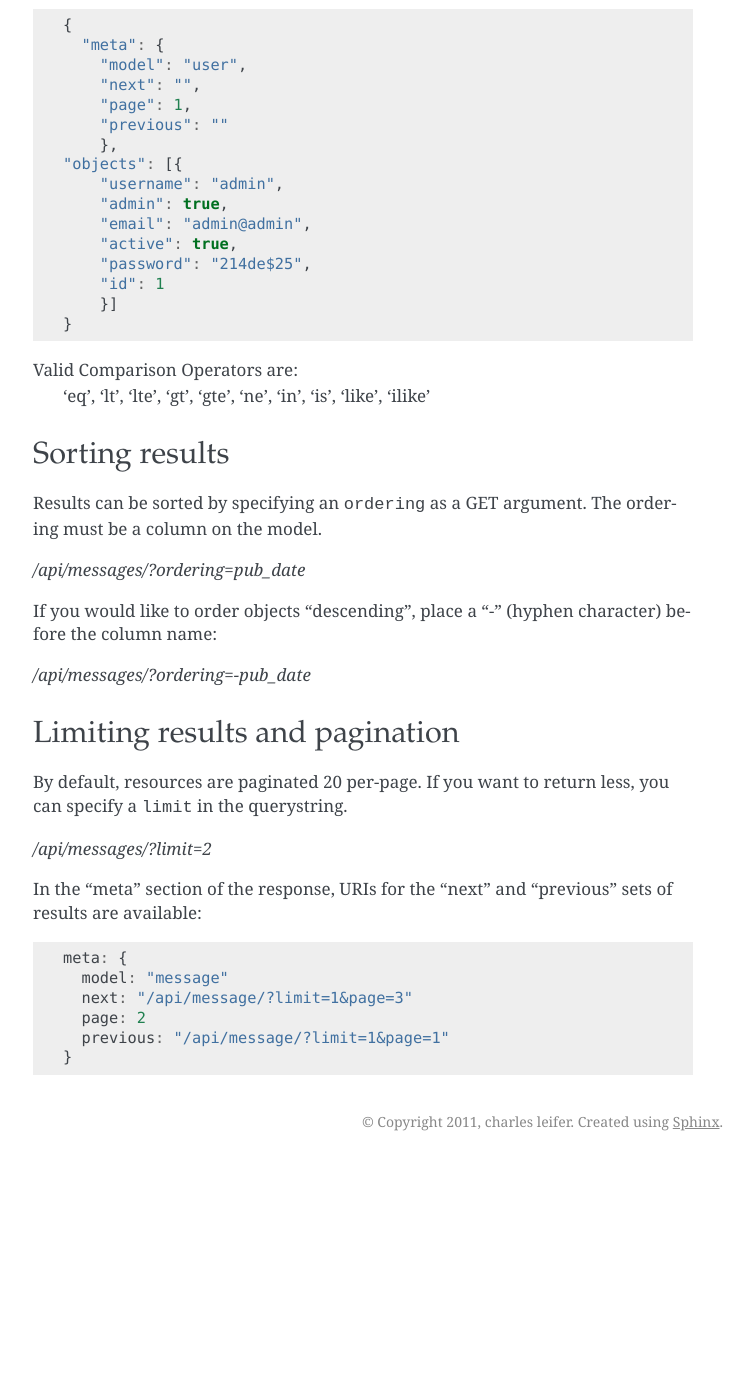
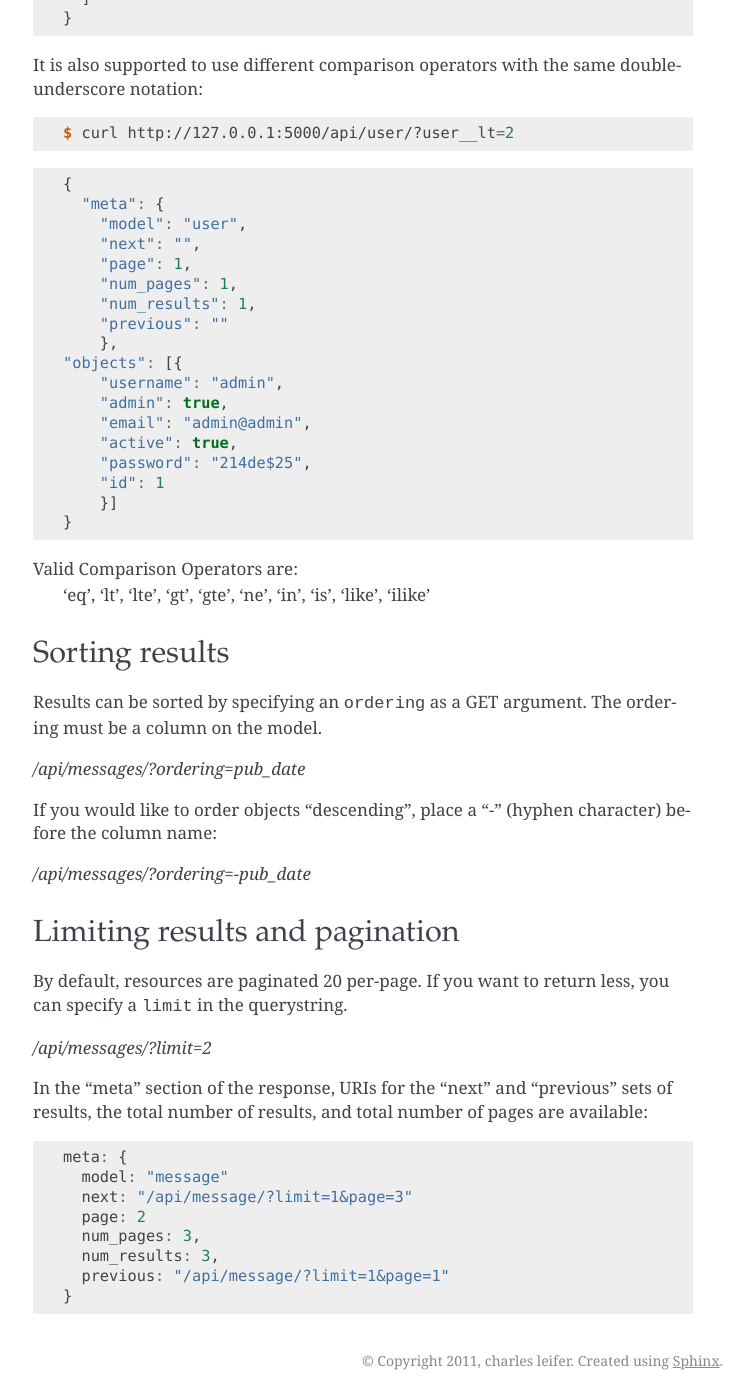
Before and after one commit to coleifer/flask-peewee, a Sphinx documentation site: the page built from docs/rest-api.rst, in a window 1280 px wide and 1400 px high, scrolled down 8301 px. Shown: the whole window, without its empty margins (387-1140 px from the left). Built offline with Sphinx 7.4.7, drawn with Linux system fonts in a browser that asks for light colours; pages that are not in the unit, such as notebooks, are missing from menus; before the commit the page ends 9462 px from its top, so only the background shows below that; some of the changed text lies outside the part shown.

Commit message:
display total number of pages and results in the meta section of an API call.

```diff
--- a/docs/rest-api.rst
+++ b/docs/rest-api.rst
@@ -99,6 +99,8 @@ Now if we hit our project at ``/api/message/`` we should get something like the
         "model": "message",
         "next": "",
         "page": 1,
+	"num_pages" 1,
+	"num_results": 2,
         "previous": ""
       },
       "objects": [
@@ -144,6 +146,8 @@ If you access the ``User`` API endpoint, we quickly notice a problem:
         "model": "user",
         "next": "",
         "page": 1,
+	"num_pages": 1,
+	"num_results": 2,
         "previous": ""
       },
       "objects": [
@@ -387,6 +391,8 @@ This call will return only messages by the ``User`` with id=2:
         "model": "message",
         "next": "",
         "page": 1,
+	"num_pages": 1,
+	"num_results": 1,
         "previous": ""
       },
       "objects": [
@@ -412,6 +418,8 @@ Joins can be traversed using the django double-underscore notation:
         "model": "message",
         "next": "",
         "page": 1,
+	"num_pages": 1,
+	"num_results": 2,
         "previous": ""
       },
       "objects": [
@@ -443,6 +451,8 @@ It is also supported to use different comparison operators with the same double-
         "model": "user",
         "next": "",
         "page": 1,
+	"num_pages": 1,
+	"num_results": 1,
         "previous": ""
         },
     "objects": [{
@@ -482,7 +492,7 @@ can specify a ``limit`` in the querystring.
 `/api/messages/?limit=2`
 
 In the "meta" section of the response, URIs for the "next" and "previous" sets
-of results are available:
+of results, the total number of results, and total number of pages are available:
 
 .. code-block:: javascript
 
@@ -490,5 +500,7 @@ of results are available:
       model: "message"
       next: "/api/message/?limit=1&page=3"
       page: 2
+      num_pages: 3,
+      num_results: 3,
       previous: "/api/message/?limit=1&page=1"
     }
```
Also changed, not shown: 3 other files.
